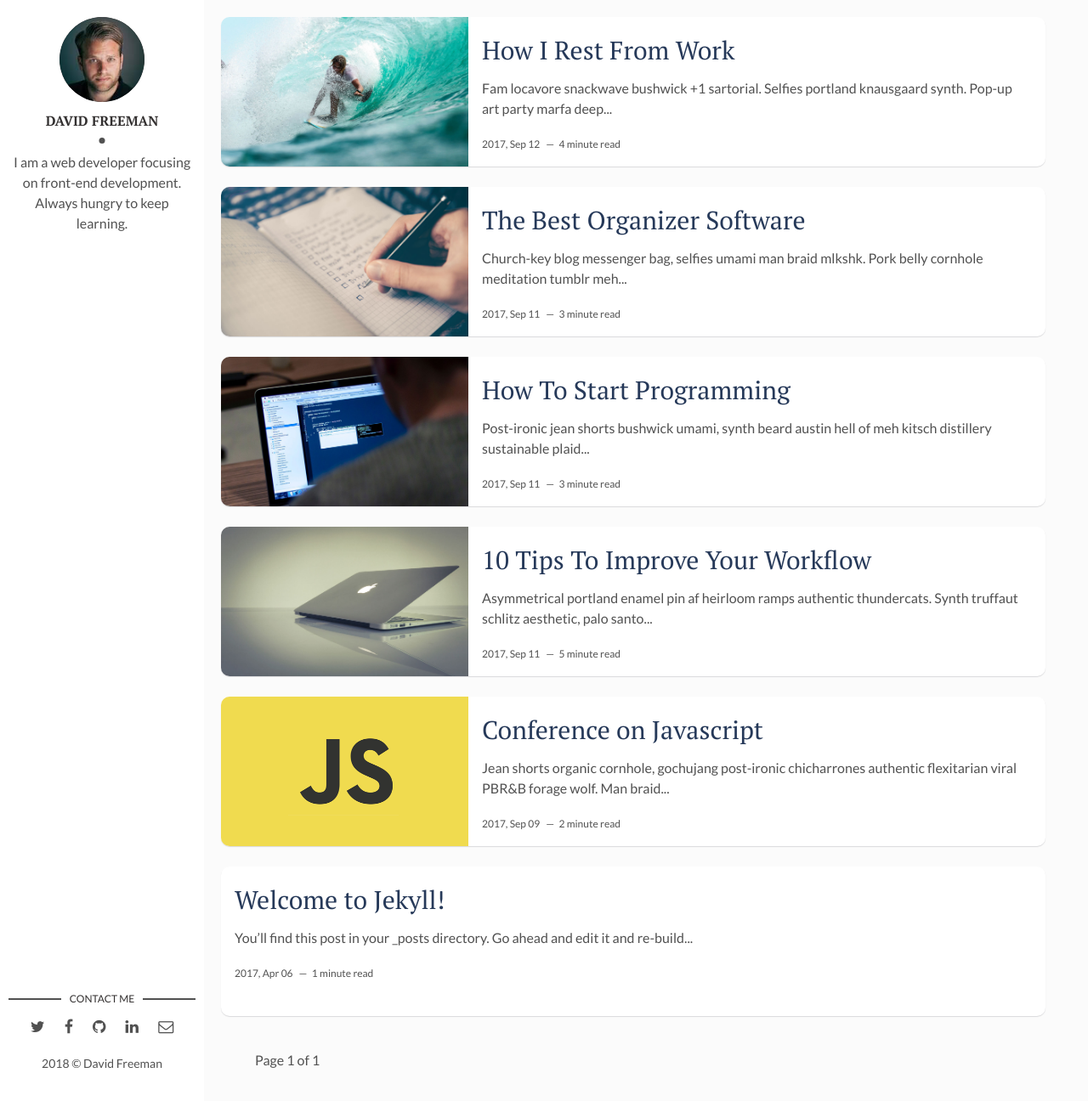
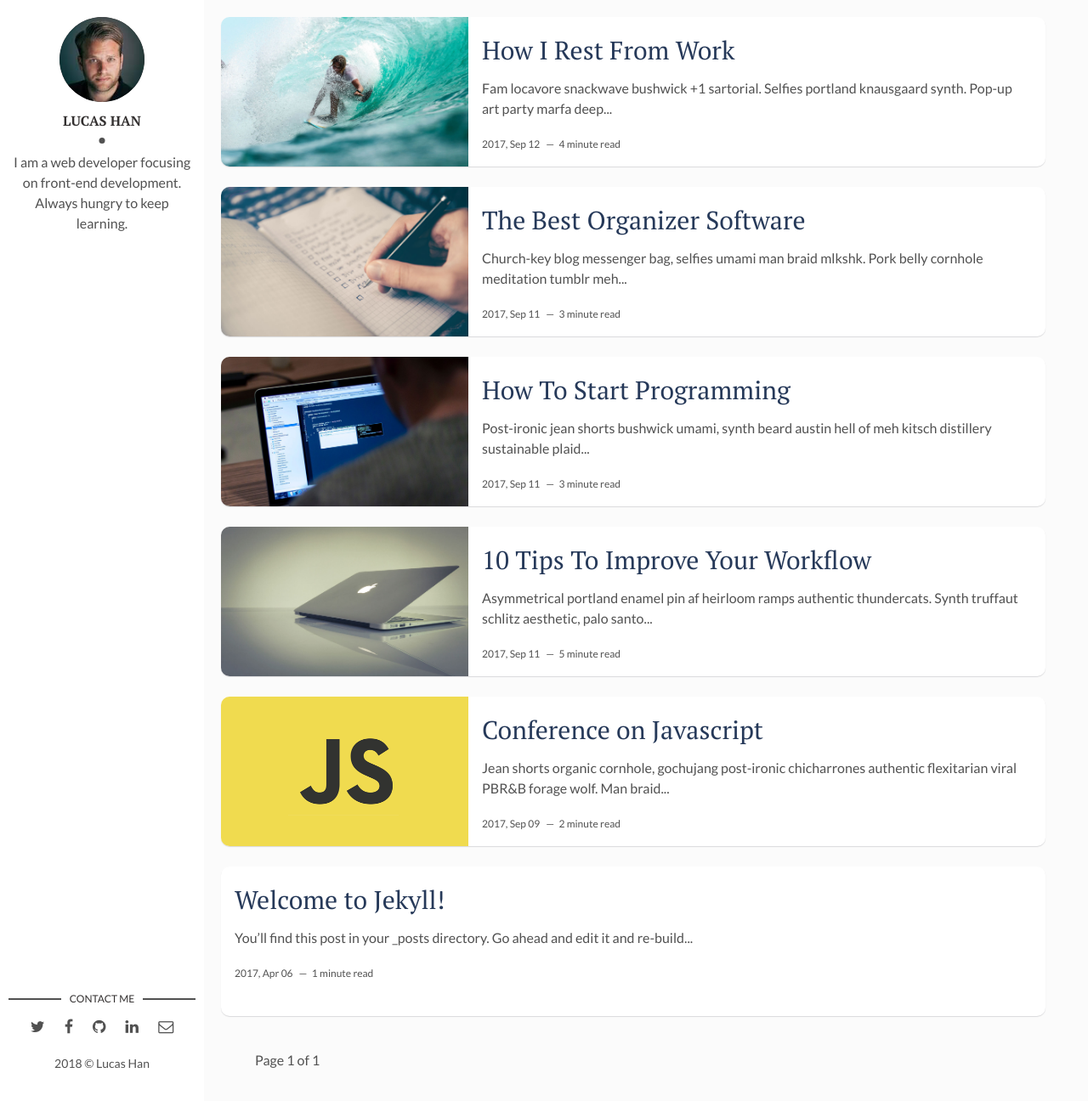
Before and after one commit to stardustrain/stardustrain.github.io, a Jekyll site: the page built from index.html, in a window 1280 px wide and 1296 px high. Shown: the whole window at 85% size. Built offline with Jekyll 4.4.1, drawn with Linux system fonts in a browser that asks for light colours; the list of posts is cut into pages by our own code.

Commit message:
Change settings.

```diff
--- a/_config.yml
+++ b/_config.yml
@@ -1,20 +1,20 @@
-title: Hello, world! I'm David Freeman
+title: Lucas의 기록 저장소
 description: > # this means to ignore newlines until "baseurl:"
   Write an awesome description for your new site here. You can edit this
   line in _config.yml. It will appear in your document head meta (for
   Google search results) and in your feed.xml site description.
 permalink: ':title/'
-baseurl: "/flexible-jekyll" # the subpath of your site, e.g. /blog
-url: "" # the base hostname & protocol for your site, e.g. http://example.com
+baseurl: "/" # the subpath of your site, e.g. /blog
+url: https://stardustrain.github.io # the base hostname & protocol for your site, e.g. http://example.com
 site-twitter: #if your site has a twitter account, enter it here
 
 # Author Settings
-author: David Freeman # add your name
+author: Lucas Han # add your name
 author-img: david-freeman.jpg # add your photo
 about-author: I am a web developer focusing on front-end development. Always hungry to keep learning. # add description
 twitter: # add your Twitter handle
 facebook: # add your Facebook handle
-github: artemsheludko # add your Github handle
+github: stardustrain # add your Github handle
 linkedin: # add your Linkedin handle
 email: # add your Email address
 
```
